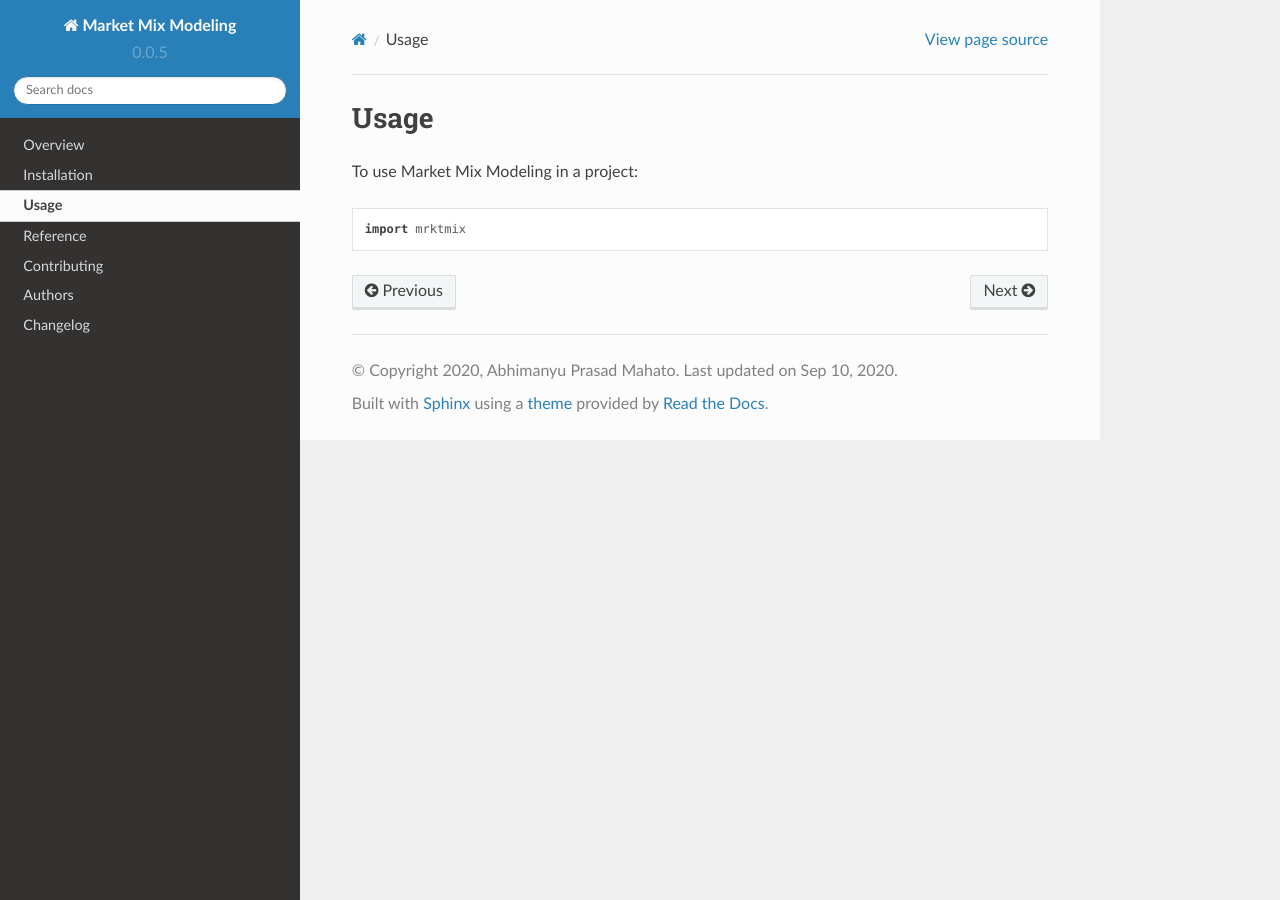
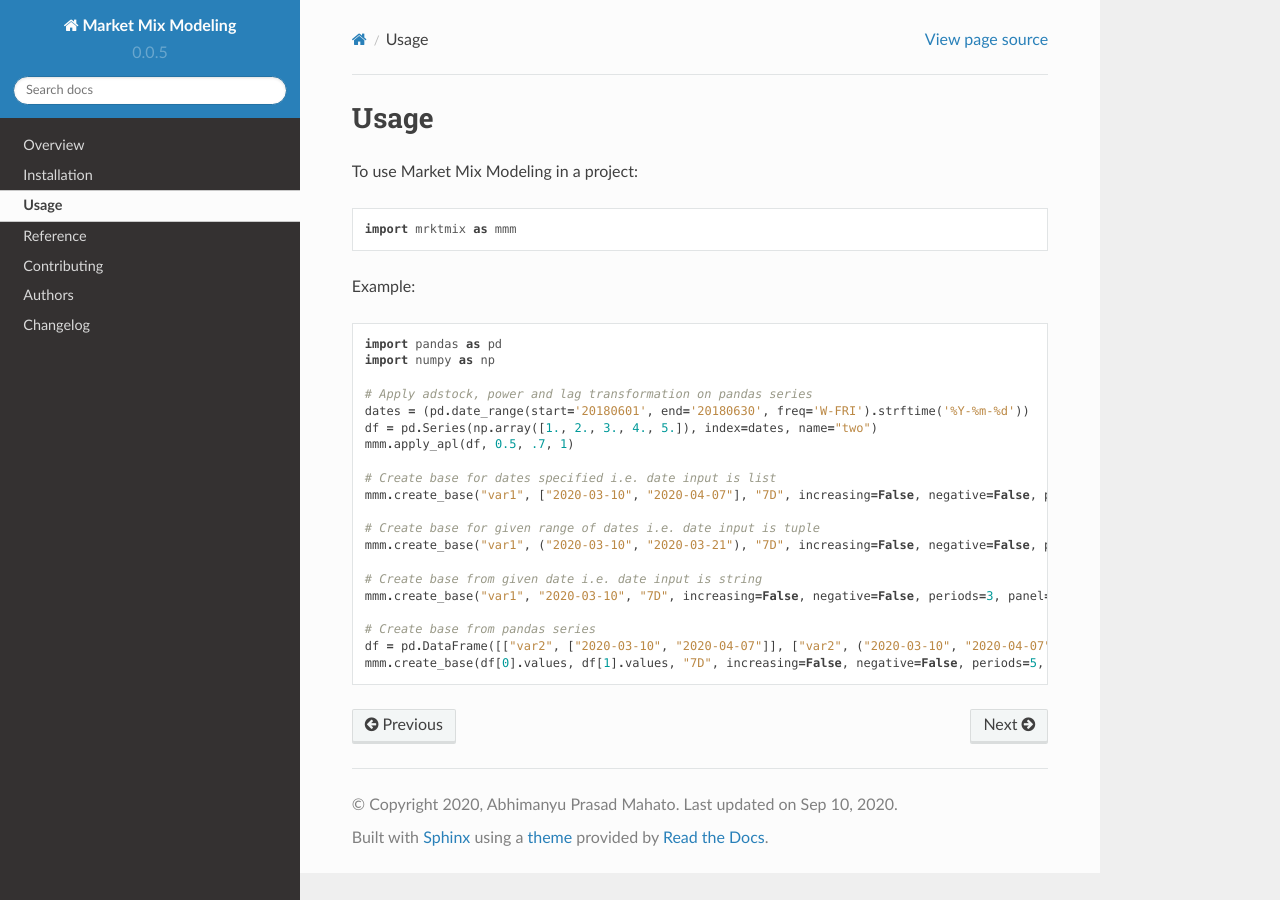
Before and after one commit to 540pd/mrktmix, a Sphinx documentation site: the page built from docs/usage.rst, in a window 1280 px wide. Built offline with Sphinx 7.4.7 and the Read the Docs theme 2.0.0, drawn with Linux system fonts in a browser that asks for light colours.

Commit message:
update docs

```diff
--- a/docs/index.rst
+++ b/docs/index.rst
@@ -1,6 +1,6 @@
-========
-Contents
-========
+=================================
+Documentation of Market Mix Model
+=================================
 
 .. toctree::
    :maxdepth: 2
--- a/docs/usage.rst
+++ b/docs/usage.rst
@@ -4,4 +4,27 @@
 
 To use Market Mix Modeling in a project::
 
-	import mrktmix
+	import mrktmix as mmm
+
+Example::
+
+    import pandas as pd
+    import numpy as np
+
+    # Apply adstock, power and lag transformation on pandas series
+    dates = (pd.date_range(start='20180601', end='20180630', freq='W-FRI').strftime('%Y-%m-%d'))
+    df = pd.Series(np.array([1., 2., 3., 4., 5.]), index=dates, name="two")
+    mmm.apply_apl(df, 0.5, .7, 1)
+
+    # Create base for dates specified i.e. date input is list
+    mmm.create_base("var1", ["2020-03-10", "2020-04-07"], "7D", increasing=False, negative=False, panel=None))
+
+    # Create base for given range of dates i.e. date input is tuple
+    mmm.create_base("var1", ("2020-03-10", "2020-03-21"), "7D", increasing=False, negative=False, panel=None))
+
+    # Create base from given date i.e. date input is string
+    mmm.create_base("var1", "2020-03-10", "7D", increasing=False, negative=False, periods=3, panel=None))
+
+    # Create base from pandas series
+    df = pd.DataFrame([["var2", ["2020-03-10", "2020-04-07"]], ["var2", ("2020-03-10", "2020-04-07")], ["var3", ("2020-03-10", "2020-04-06")], ["var4", "2020-03-10"]])
+    mmm.create_base(df[0].values, df[1].values, "7D", increasing=False, negative=False, periods=5, panel=["panel1", "panel1", "panel2", "panel1"]))
```
